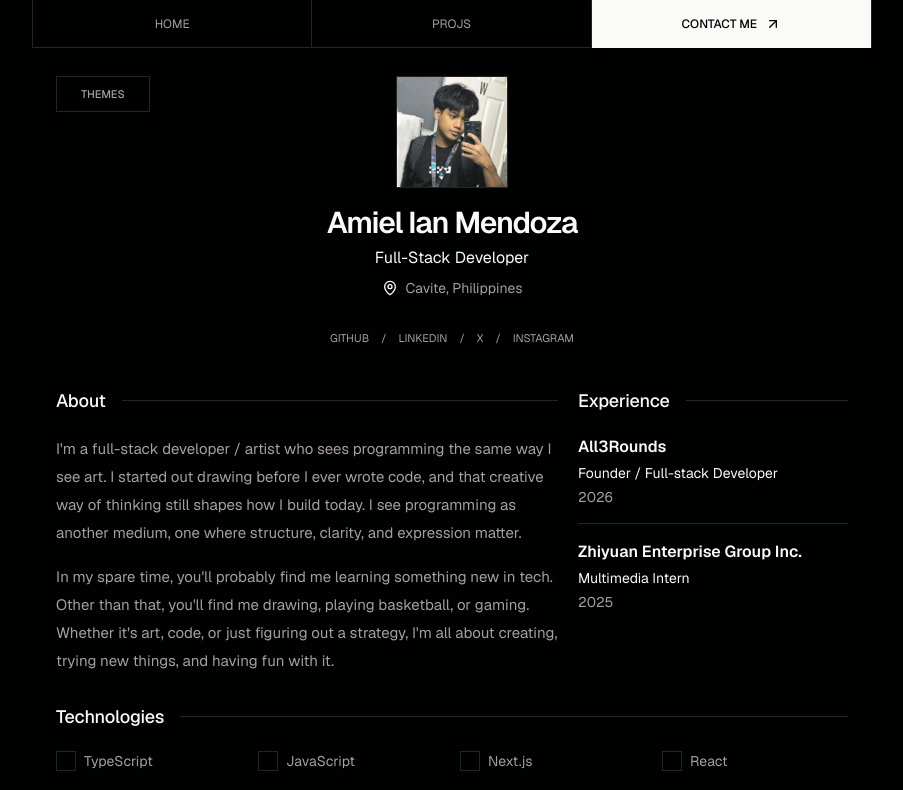
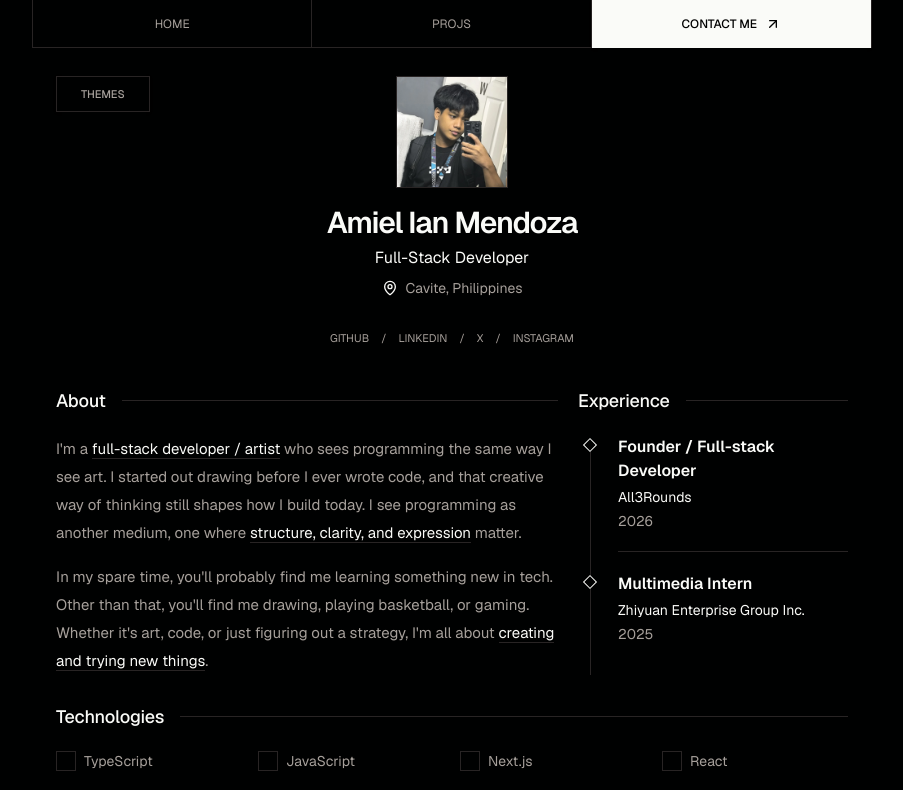
Before and after one commit to aimndz/portfolio, a Next.js app: page / in a window 1280 px wide. Shown: the top 790 px of the page, without its empty margins (188-1091 px from the left). Built offline with nearby package versions, Linux system fonts and the light colour scheme.

Commit message:
feat: add highlight phrases on about

```diff
--- a/src/components/about-section.tsx
+++ b/src/components/about-section.tsx
@@ -1,4 +1,6 @@
-import { about, experiences } from "@/data/portfolio";
+import type { ReactNode } from "react";
+
+import { experiences } from "@/data/portfolio";
 import { SectionHeading } from "@/components/section-heading";
 
 export function AboutSection() {
@@ -6,31 +8,82 @@ export function AboutSection() {
     <section className="grid gap-9 md:grid-cols-[minmax(0,1fr)_270px] md:gap-5">
       <div>
         <SectionHeading>About</SectionHeading>
-        <div className="mt-5 space-y-4 text-sm leading-6 text-secondary sm:text-[15px] sm:leading-7">
-          {about.map((paragraph) => (
-            <p key={paragraph}>{paragraph}</p>
-          ))}
+        <div className="text-secondary mt-5 space-y-4 text-sm leading-6 sm:text-[15px] sm:leading-7">
+          <p>
+            I&apos;m a{" "}
+            <AboutHighlight>full-stack developer / artist</AboutHighlight> who
+            sees programming the same way I see art. I started out drawing
+            before I ever wrote code, and that creative way of thinking still
+            shapes how I build today. I see programming as another medium, one
+            where{" "}
+            <AboutHighlight>structure, clarity, and expression</AboutHighlight>{" "}
+            matter.
+          </p>
+          <p>
+            In my spare time, you&apos;ll probably find me learning something
+            new in tech. Other than that, you&apos;ll find me drawing, playing
+            basketball, or gaming. Whether it&apos;s art, code, or just figuring
+            out a strategy, I&apos;m all about{" "}
+            <AboutHighlight>creating and trying new things</AboutHighlight>.
+          </p>
         </div>
       </div>
 
-      <aside>
+      <aside className="flex flex-col">
         <SectionHeading>Experience</SectionHeading>
-        <div className="mt-5 divide-y divide-border">
-          {experiences.map((experience) => (
-            <article className="py-4 first:pt-0" key={experience.company}>
-              <h3 className="text-sm font-semibold text-foreground sm:text-base">
-                {experience.company}
-              </h3>
-              <p className="mt-1 text-sm leading-5 text-foreground">
-                {experience.role}
-              </p>
-              <p className="mt-1 font-mono text-sm text-secondary">
-                {experience.year}
-              </p>
-            </article>
-          ))}
+        <div className="mt-5 flex-1 flex flex-col">
+          <div className="relative flex-1 flex flex-col">
+            {experiences.map((experience, index) => {
+              const isLast = index === experiences.length - 1;
+              return (
+                <article
+                  className={`relative z-10 grid grid-cols-[24px_minmax(0,1fr)] gap-4 ${
+                    isLast ? "flex-1" : ""
+                  }`}
+                  key={experience.company}
+                >
+                  <div className="relative w-6">
+                    {/* Vertical Line Segment */}
+                    <div
+                      className={`bg-border absolute left-[11.5px] z-0 w-px ${
+                        index === 0 ? "top-[12px] bottom-0" : "top-0 bottom-0"
+                      }`}
+                    />
+                    {/* Diamond */}
+                    <div
+                      aria-hidden="true"
+                      className={`border-primary bg-background absolute left-1/2 z-20 size-2.5 -translate-x-1/2 rotate-45 border ${
+                        index === 0 ? "top-[5px]" : "top-[25px]"
+                      }`}
+                    />
+                  </div>
+                  <div
+                    className={`${index === 0 ? "pt-0" : "pt-5"} ${
+                      isLast ? "pb-0" : "border-border border-b pb-5"
+                    }`}
+                  >
+                    <h3 className="text-foreground text-sm font-semibold sm:text-base">
+                      {experience.role}
+                    </h3>
+                    <p className="text-foreground mt-1 text-sm leading-5">
+                      {experience.company}
+                    </p>
+                    <p className="text-secondary mt-1 font-mono text-sm">
+                      {experience.year}
+                    </p>
+                  </div>
+                </article>
+              );
+            })}
+          </div>
         </div>
       </aside>
     </section>
   );
 }
+
+function AboutHighlight({ children }: { children: ReactNode }) {
+  return (
+    <span className="border-border text-foreground border-b">{children}</span>
+  );
+}
```
